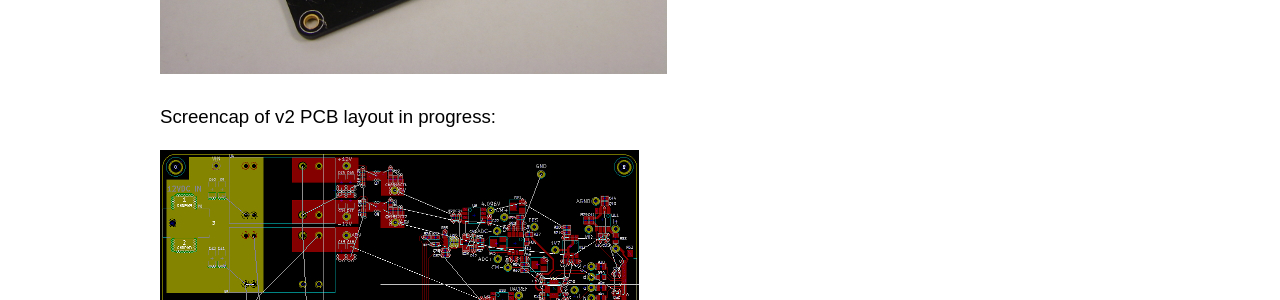
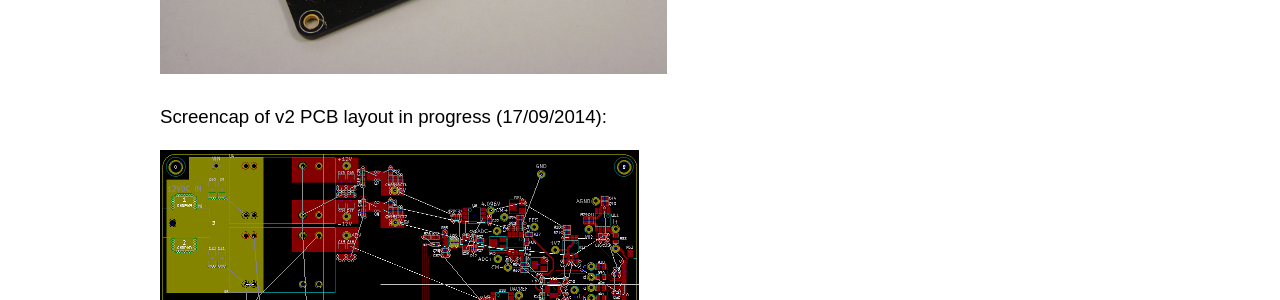
Before and after one commit to the-foundation/the-foundation.github.io, a Jekyll site: the page built from projects/oph/index.md, in a window 1280 px wide. Shown: the part 1567-1867 px from the top of the page. Built offline with Jekyll 4.4.1, drawn with Linux system fonts in a browser that asks for light colours; nearby versions of some CDN libraries.

Commit message:
Update index.md

```diff
--- a/projects/oph/index.md
+++ b/projects/oph/index.md
@@ -27,6 +27,6 @@ An early version of the driver board:
 
 ![Alt text](/images/Projects/oph/v1 pcb.JPG "An early version of the driver board")
 
-Screencap of v2 PCB layout in progress:
+Screencap of v2 PCB layout in progress (17/09/2014):
 
 ![Alt text](/images/Projects/oph/v2 screencap.jpg "Screencap of v2 PCB layout in progress")
```
